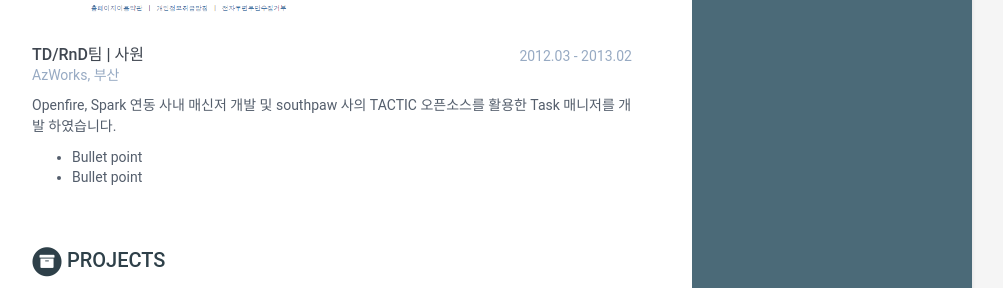
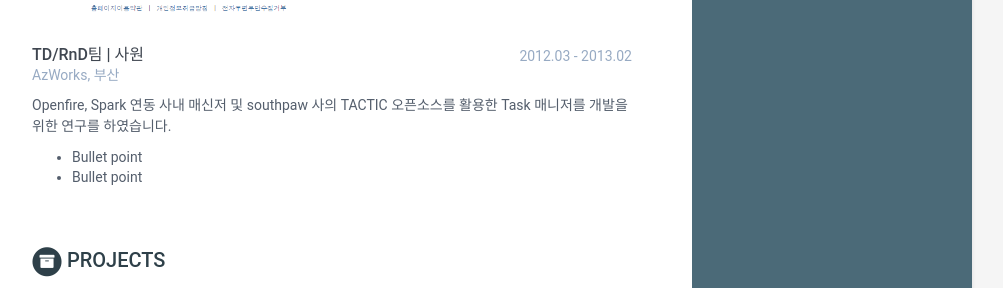
Before and after one commit to wodbow12/wodbow12.github.io, a Jekyll site: the page built from index.html, in a window 1280 px wide and 900 px high, scrolled down 11835 px. Shown: the part 163-451 px from the top of the window, without its empty margins (168-1171 px from the left). Built offline with Jekyll 4.4.1, drawn with Linux system fonts in a browser that asks for light colours.

Commit message:
add experiences

```diff
--- a/_data/data.yml
+++ b/_data/data.yml
@@ -134,7 +134,7 @@ experiences:
       time: 2012.03 - 2013.02
       company: AzWorks, 부산
       details: |
-        Openfire, Spark 연동 사내 매신저  개발 및 southpaw 사의 TACTIC 오픈소스를 활용한 Task 매니저를 개발 하였습니다.
+        Openfire, Spark 연동 사내 매신저 및 southpaw 사의 TACTIC 오픈소스를 활용한 Task 매니저를 개발을 위한 연구를 하였습니다.
 
           - Bullet point
           - Bullet point
```
